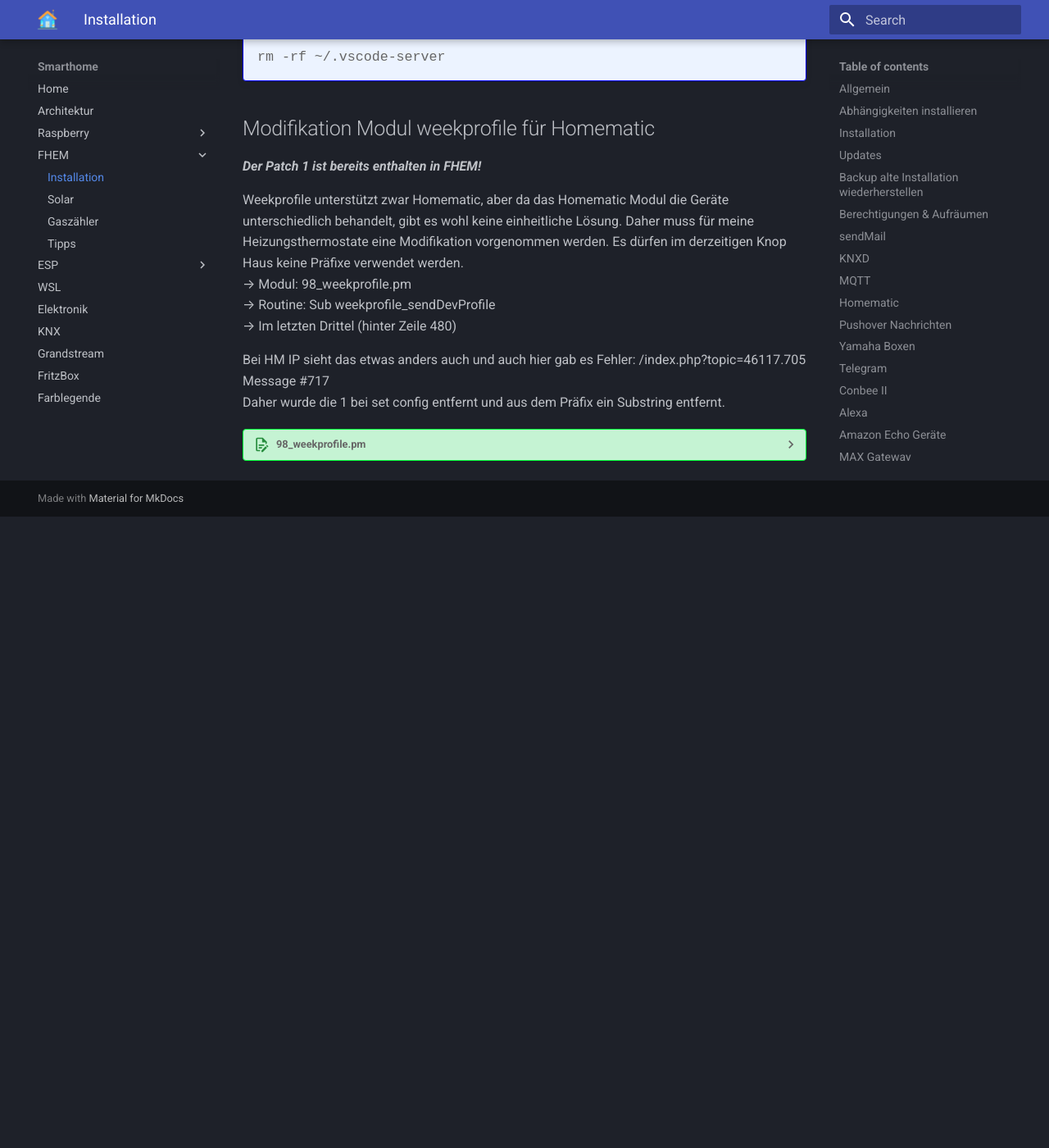
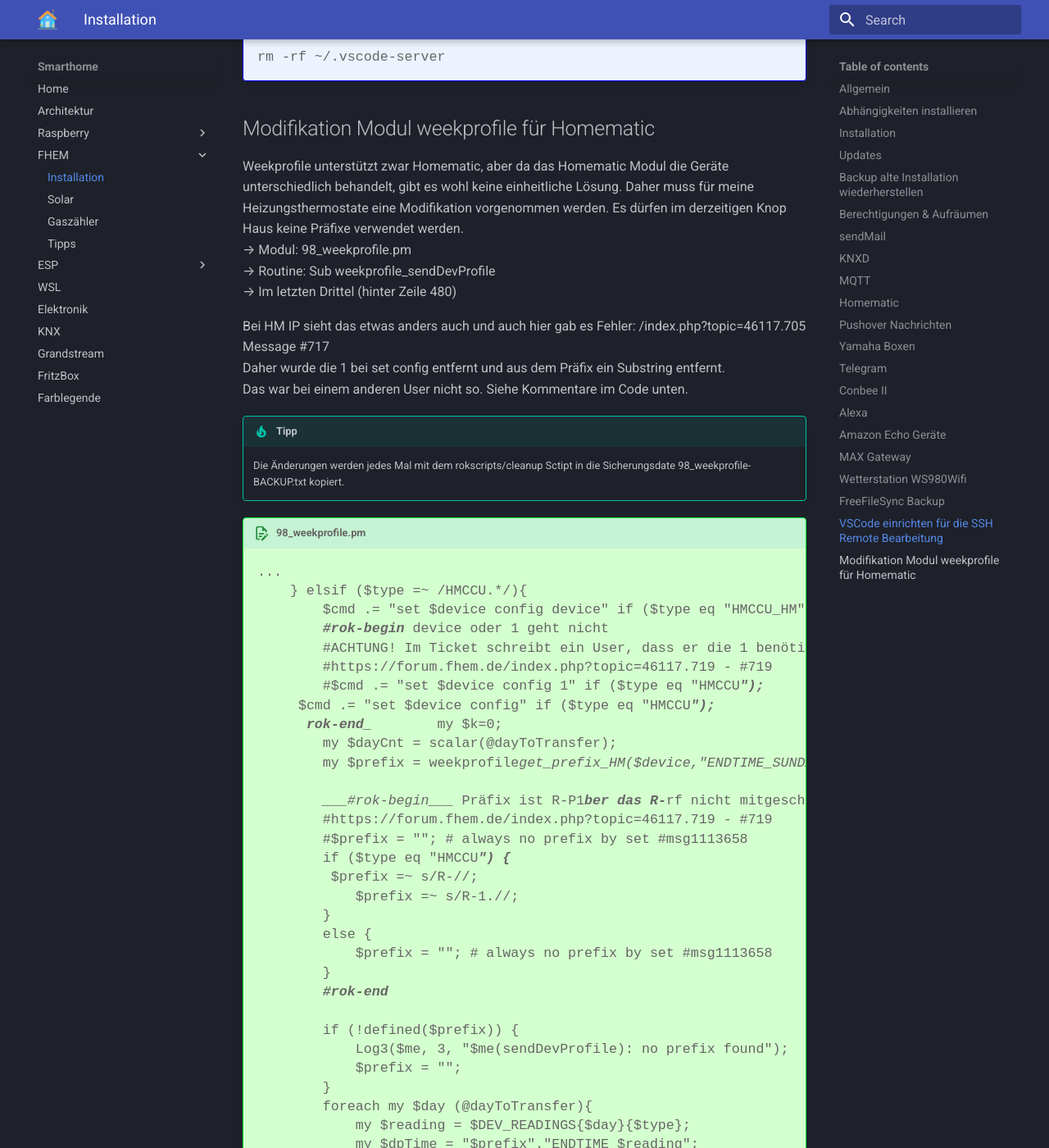
Before and after one commit to rogerknop/mkdocs_smarthome, an MkDocs documentation site: the page built from docs/install/fhem.md, in a window 1280 px wide and 1400 px high, scrolled down 11956 px. Shown: the whole window at 82% size. Built offline with MkDocs 1.6.1 and Material for MkDocs 9.7.7, drawn with Linux system fonts in a browser that asks for light colours; before the commit the page ends 12586 px from its top, so only the background shows below that; some of the changed text lies outside the part shown.

Commit message:
weekprofile Infos Update

```diff
--- a/docs/install/fhem.md
+++ b/docs/install/fhem.md
@@ -459,8 +459,6 @@
 
 ## Modifikation Modul weekprofile für Homematic
 
-***Der Patch 1 ist bereits enthalten in FHEM!***
-
 Weekprofile unterstützt zwar Homematic, aber da das Homematic Modul die Geräte unterschiedlich behandelt, gibt es wohl keine einheitliche Lösung. Daher muss für meine Heizungsthermostate eine Modifikation vorgenommen werden. Es dürfen im derzeitigen Knop Haus keine Präfixe verwendet werden.
 &rarr; Modul: 98_weekprofile.pm
 &rarr; Routine: Sub weekprofile_sendDevProfile
@@ -468,32 +466,56 @@
 
 Bei HM IP sieht das etwas anders auch und auch hier gab es Fehler: /index.php?topic=46117.705 Message #717
 Daher wurde die 1 bei set config entfernt und aus dem Präfix ein Substring entfernt.
+Das war bei einem anderen User nicht so. Siehe Kommentare im Code unten.
 
-??? file "98_weekprofile.pm"
+!!! tip "Tipp"
+    Die Änderungen werden jedes Mal mit dem rokscripts/cleanup Sctipt in die Sicherungsdate 98_weekprofile-BACKUP.txt kopiert.
+
+!!! file "98_weekprofile.pm"
     <pre>
     ...
-    } elsif ($type =~ /HMCCU.*/){
-        $cmd .= "set $device config" if ($type eq "HMCCU_HM");
-        #CHANGED: device oder 1 geht nicht
-        #$cmd .= "set $device config 1" if ($type eq "HMCCU_IP"); #Neuer Fehler
-        $cmd .= "set $device config" if ($type eq "HMCCU_IP");     #Neuer Fehler
-        my $k=0;
-        my $dayCnt = scalar(@dayToTransfer);
-        my $prefix = weekprofile_get_prefix_HM($device,"ENDTIME_SUNDAY_1",$me);
-        #CHANGED: Präfix ist R-P1_ aber das R- darf nicht mitgeschickt werden
-        #no prefix by set see topic, /index.php?topic=46117 #695
-        #$prefix = "" if ($type eq "HMCCU_HM");
-        <br>
-        if ($type eq "HMCCU_IP") {
-          $prefix =~ s/R-//; #Neuer Fehler
-        }
-        else {
-          $prefix = ""; # always no prefix by set #msg1113658
-        }
-        <br>
-        if (!defined($prefix)) {
-          Log3 $me, 3, "$me(sendDevProfile): no prefix found";
-          $prefix = "";
+        } elsif ($type =~ /HMCCU.*/){
+            $cmd .= "set $device config device" if ($type eq "HMCCU_HM");
+            ___#rok-begin___ device oder 1 geht nicht
+            \#ACHTUNG! Im Ticket schreibt ein User, dass er die 1 benötigt
+            \#https://forum.fhem.de/index.php?topic=46117.719 - #719
+            \#$cmd .= "set $device config 1" if ($type eq "HMCCU_IP");
+            $cmd .= "set $device config" if ($type eq "HMCCU_IP");
+            ___#rok-end___
+            my $k=0;
+            my $dayCnt = scalar(@dayToTransfer);
+            my $prefix = weekprofile_get_prefix_HM($device,"ENDTIME_SUNDAY_1",$me);
+            &nbsp;
+            ___#rok-begin___: Präfix ist R-P1_ aber das R- darf nicht mitgeschickt werden
+            \#https://forum.fhem.de/index.php?topic=46117.719 - #719
+            \#$prefix = ""; # always no prefix by set #msg1113658
+            if ($type eq "HMCCU_IP") {
+                $prefix =~ s/R-//;
+                $prefix =~ s/R-1\.//;
+            }
+            else {
+                $prefix = ""; # always no prefix by set #msg1113658
+            }
+            ___#rok-end___
+            &nbsp;
+            if (!defined($prefix)) {
+                Log3($me, 3, "$me(sendDevProfile): no prefix found");
+                $prefix = "";
+            }
+            foreach my $day (@dayToTransfer){
+                my $reading = $DEV_READINGS{$day}{$type};
+                my $dpTime = "$prefix"."ENDTIME_$reading";
+                my $dpTemp = "$prefix"."TEMPERATURE_$reading";
+                my $tmpCnt =  scalar(@{$prfData->{$day}->{"temp"}});
+                for (my $i = 0; $i < $tmpCnt; $i++) {
+                    $cmd .= " " . $dpTemp . "_" . ($i + 1) . "=" . $prfData->{$day}->{"temp"}[$i];
+                    $cmd .= " " . $dpTime . "_" . ($i + 1) . "=" . weekprofile_timeToMinutes($prfData->{$day}->{"time"}[$i]);
+                    ___#rok-begin___: Evtl. durch ein Firmware Update nicht mehr nötig
+                    \#$cmd .= ":" if ($type eq "HMCCU_HM"); # ':' after time see #msg1191311
+                    ___#rok-end___
+                }
+                $k++;
+            }
         }
     ...
     </pre>
```
